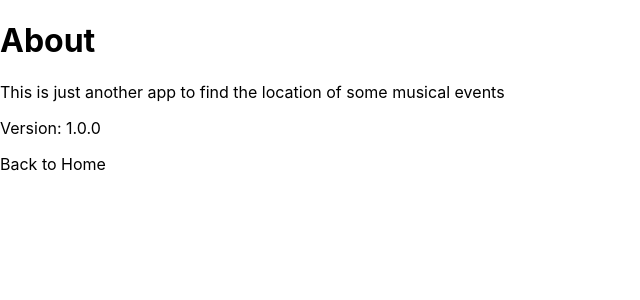
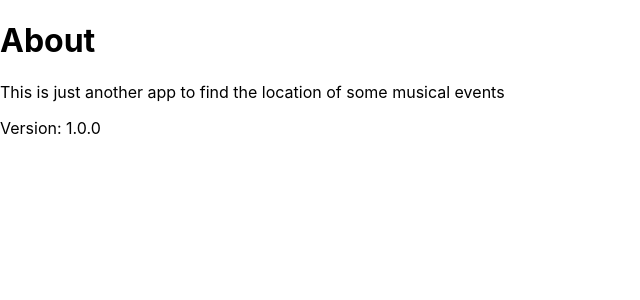
Before and after one commit to ozzy9h20/LearnNext, a Next.js app: page /about in a window 1280 px wide. Shown: the top 300 px of the page, without its empty margins (0-640 px from the left). Built offline with nearby package versions, Linux system fonts and the light colour scheme.

Commit message:
Clearing next link

```diff
--- a/pages/about.js
+++ b/pages/about.js
@@ -1,17 +1,9 @@
-import Link from 'next/link';
-
 export default function About() {
   return (
     <div>
       <h1>About</h1>
       <p>This is just another app to find the location of some musical events</p>
       <p>Version: 1.0.0</p>
-
-      <Link href="/">
-        <a>
-          Back to Home
-        </a>
-      </Link>
     </div>
   )
 }
```
Also changed, not shown: pages/index.js (+0 -8 lines).
